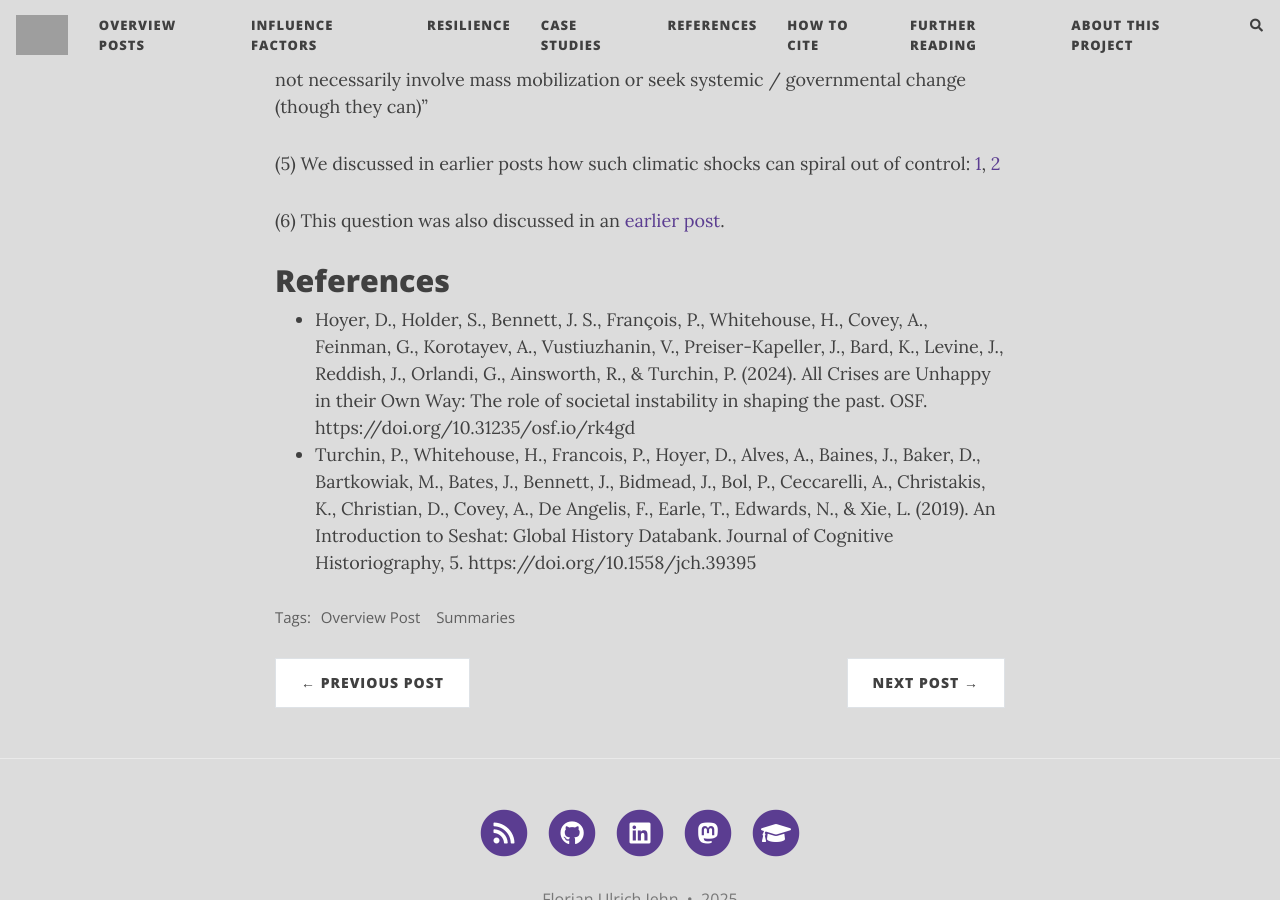
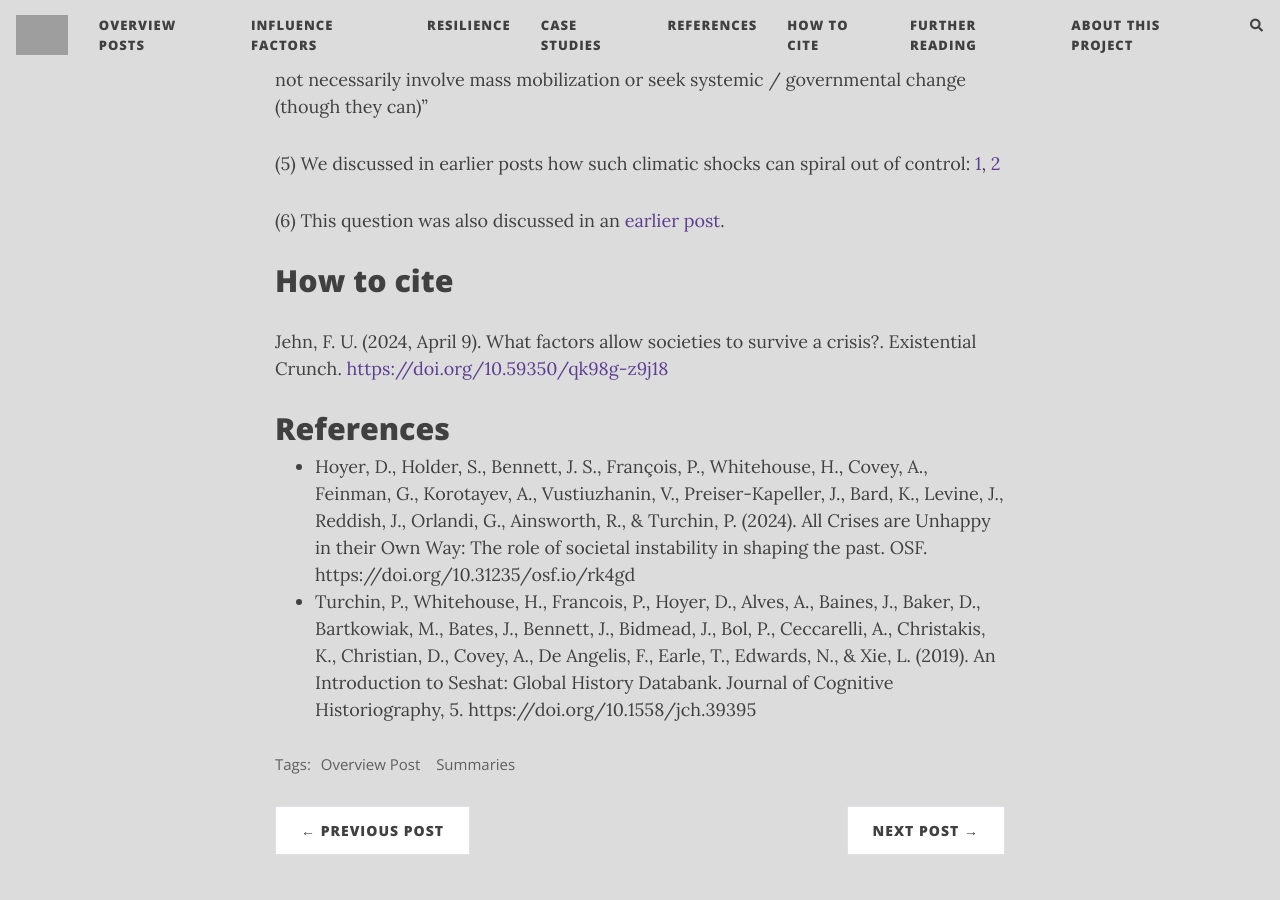
Before and after one commit to florianjehn/Societal_Collapse, a Jekyll site: the page built from _posts/2024-04-09-big_data_history.md, in a window 1280 px wide and 900 px high, scrolled down 10180 px. Built offline with Jekyll 4.4.1, drawn with Linux system fonts in a browser that asks for light colours; nearby versions of some CDN libraries; comment, search, counter and statistics services are not loaded; grey boxes are pictures that could not be loaded.

Commit message:
Update 2024-04-09-big_data_history.md

```diff
--- a/_posts/2024-04-09-big_data_history.md
+++ b/_posts/2024-04-09-big_data_history.md
@@ -136,6 +136,9 @@ As with all good pieces of science, this paper opens up at least as many new que
 
 (6) This question was also discussed in an [earlier post](https://existentialcrunch.substack.com/p/lessons-from-the-past-for-our-global).
 
+# How to cite
+Jehn, F. U. (2024, April 9). What factors allow societies to survive a crisis?. Existential Crunch. [https://doi.org/10.59350/qk98g-z9j18](https://doi.org/10.59350/qk98g-z9j18)
+
 # References
 
 * Hoyer, D., Holder, S., Bennett, J. S., François, P., Whitehouse, H., Covey, A., Feinman, G., Korotayev, A., Vustiuzhanin, V., Preiser-Kapeller, J., Bard, K., Levine, J., Reddish, J., Orlandi, G., Ainsworth, R., & Turchin, P. (2024). All Crises are Unhappy in their Own Way: The role of societal instability in shaping the past. OSF. https://doi.org/10.31235/osf.io/rk4gd
```
